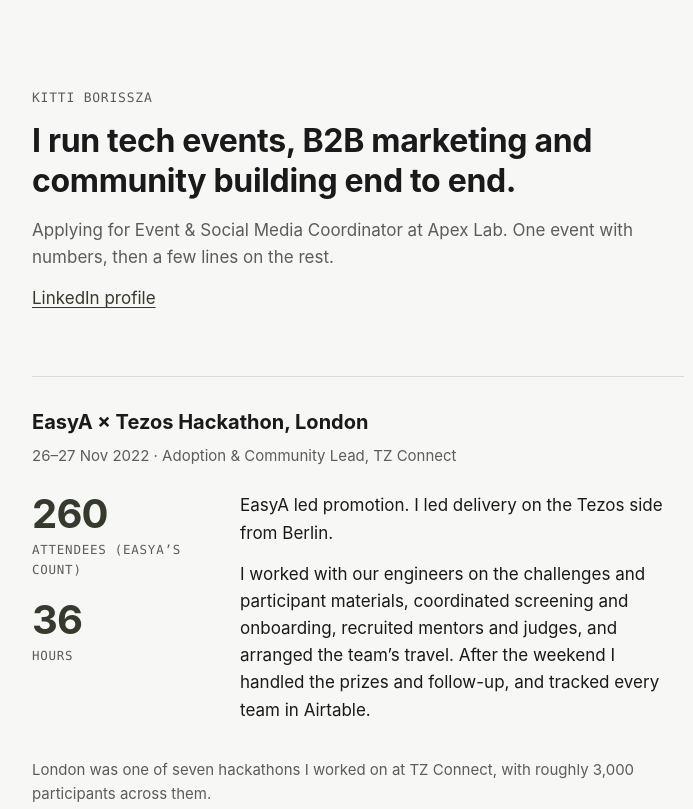
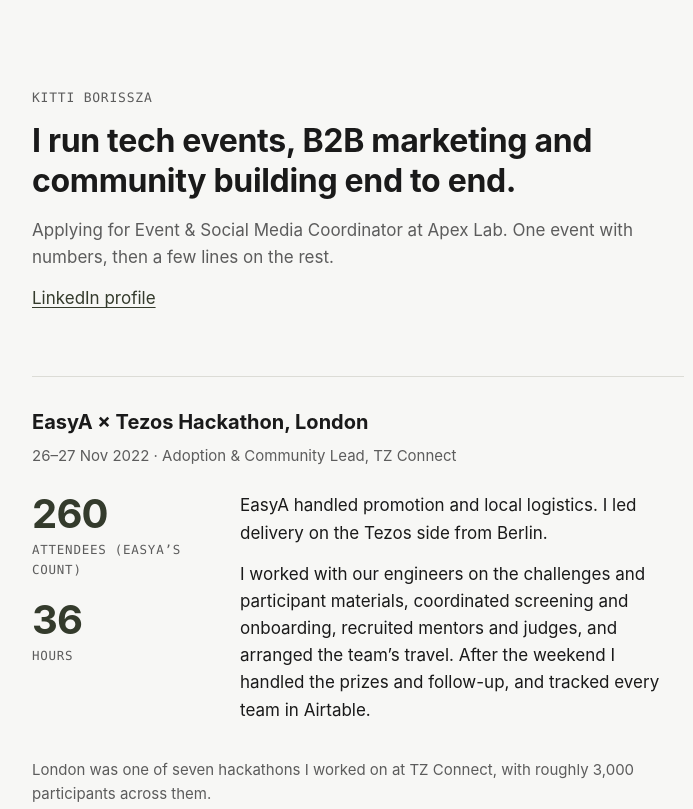
Before and after one commit to KittiBorissza/kitti.borissza.com, a plain HTML site: page apex-lab/index.html in a window 1280 px wide. Shown: the top 809 px of the page, without its empty margins (282-975 px from the left). Drawn offline with Linux system fonts and the light colour scheme.

Commit message:
Apex Lab page: credit EasyA with local logistics (v11) (#34)
Co-authored-by: Cursor Agent <cursoragent@cursor.com>
Co-authored-by: Kitti Borissza <KittiBorissza@users.noreply.github.com>

```diff
--- a/apex-lab/index.html
+++ b/apex-lab/index.html
@@ -91,7 +91,7 @@
         <div><dt>Hours</dt><dd>36</dd></div>
       </dl>
       <div>
-        <p>EasyA led promotion. I led delivery on the Tezos side from Berlin.</p>
+        <p>EasyA handled promotion and local logistics. I led delivery on the Tezos side from Berlin.</p>
         <p>I worked with our engineers on the challenges and participant materials, coordinated screening and onboarding, recruited mentors and judges, and arranged the team’s travel. After the weekend I handled the prizes and follow-up, and tracked every team in Airtable.</p>
       </div>
     </div>
```
